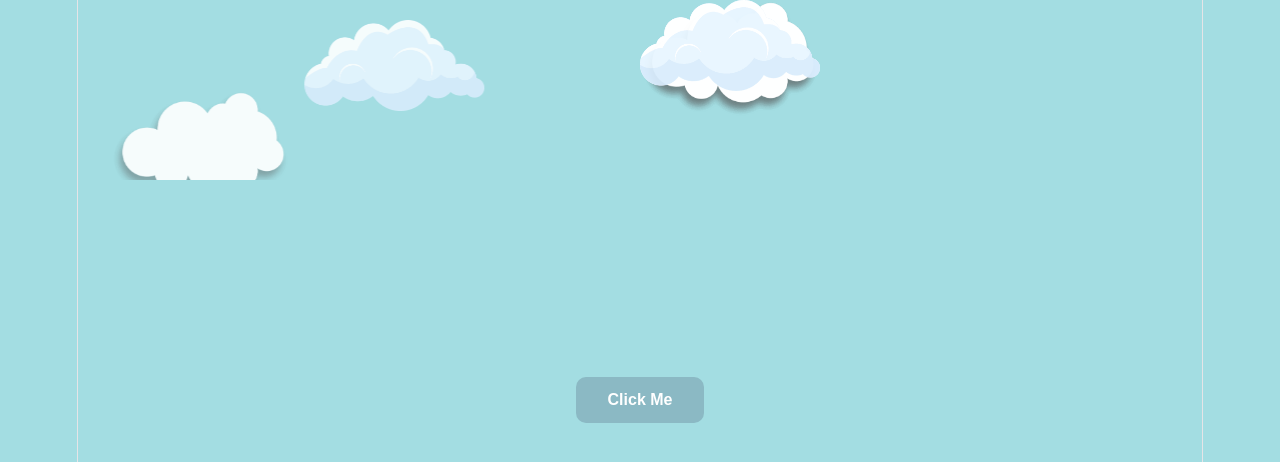
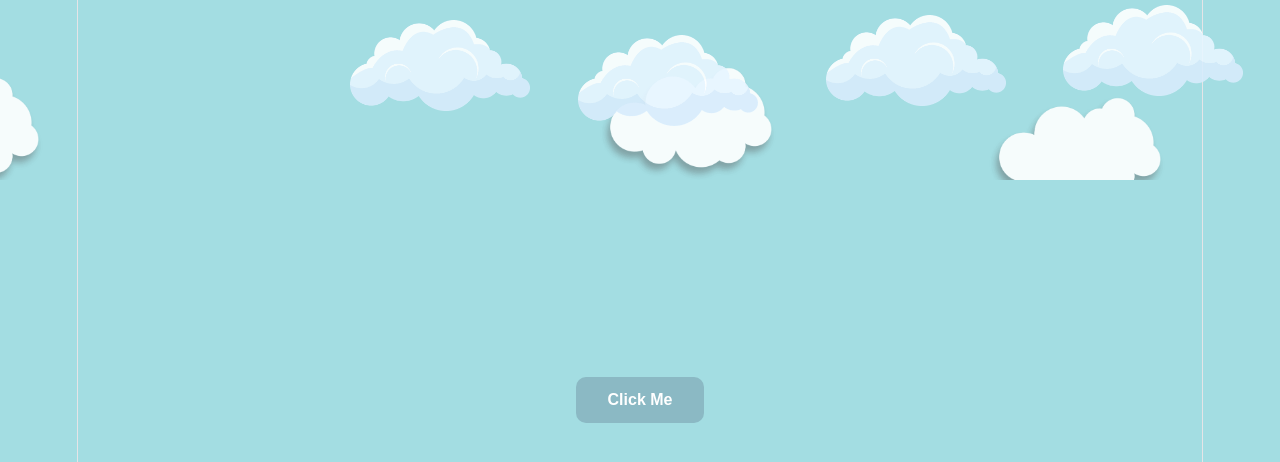
Before and after one commit to vincep001/Button-UI, a React (Vite) app: page / in a window 1280 px wide. Shown: the top 462 px of the page. Built offline with nearby package versions, Linux system fonts and the light colour scheme.

Commit message:
cloud animations

```diff
--- a/src/App.css
+++ b/src/App.css
@@ -86,6 +86,12 @@ body {
   }
 }
 
+
+
+
+
+
+
 .cloud-layer {
   position: fixed;
   top: 0;
@@ -107,21 +113,58 @@ body {
 .cloud-one {
   top: 20px;
   left: -200px;
-  animation: cloudMove 25s linear infinite;
+  animation: cloudMove 22s linear infinite;
 }
 
 .cloud-two {
-  top: 90px;
+  top: 65px;
   left: -250px;
+  animation: cloudMove 30s linear infinite;
+  animation-delay: -8s;
+}
+
+.cloud-three {
+  top: 5px;
+  animation: cloudMove 27s linear infinite;
+  animation-delay: -15s;
+}
+
+.cloud-four {
+  top: 95px;
   animation: cloudMove 35s linear infinite;
+  animation-delay: -20s;
 }
+
+.cloud-five {
+  top: 35px;
+  animation: cloudMove 25s linear infinite;
+  animation-delay: -5s;
+}
+
+.cloud-six {
+  top: 75px;
+  animation: cloudMove 32s linear infinite;
+  animation-delay: -25s;
+}
+
+.cloud-seven {
+  top: 15px;
+  animation: cloudMove 29s linear infinite;
+  animation-delay: -12s;
+}
+
+
+
+
+
+
 
 @keyframes cloudMove {
   from {
-    transform: translateX(0);
+   left: -180px;
   }
 
   to {
-    transform: translateX(calc(100vw + 300px));
+    left: 100%;
   }
 }
```
